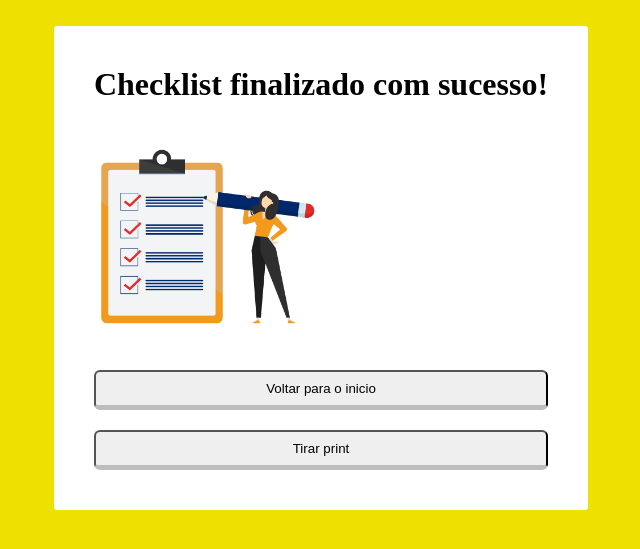
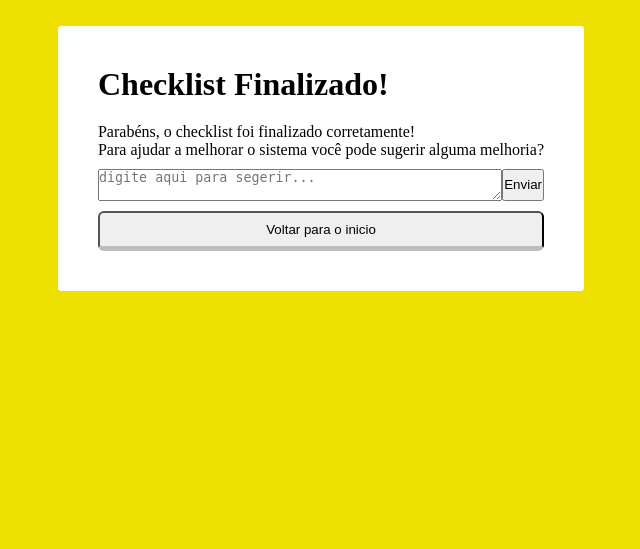
Before and after one commit to danieldevpy/Checklist-Diario-Samu, a Django app: template categorias/templates/finalizado.html in a window 1280 px wide. Shown: the part 120-669 px from the top of the page, without its empty margins (319-959 px from the left). Run offline with Django 4.2, Linux system fonts and the light colour scheme; the template is opened without the code that fills it, so the values that code supplies are empty.

Commit message:
update template finalização

```diff
--- a/categorias/templates/finalizado.html
+++ b/categorias/templates/finalizado.html
@@ -35,12 +35,48 @@ CheckList Finalizado
 
 {% block conteudo%}
 <div class="container">
-    <did class="headerbottom">
-    <h1>Checklist finalizado com sucesso!</h1>
+    <div class="headerbottom">
+
+    <h1>Checklist Finalizado!</h1>
     <label>{{ dataatual }}</label>
-    <img style="width: 50%;" src="{% static 'img/check.png' %}">
-    <a href="{% url 'index' %}"> <button class="btn">Voltar para o inicio</button></a>
-    <button class="btn" onclick="print();">Tirar print </button>
+    <label id="textarea"></label>
+    <div id="sugestao" style="display: none;">
+        <div style="display: flex;">
+            <textarea style="width: 100%;min-height: 30px;" placeholder="digite aqui para segerir..."></textarea>
+            <button>Enviar</button>
+        </div>
+        <div>
+            <a href="{% url 'index' %}"> <button class="btn">Voltar para o inicio</button></a>
+        </div>
+
+    </div>
+
     </div>
 </div>
+<script>
+    window.onload = function() {
+    let text = "Parabéns, o checklist foi finalizado corretamente!\n\ Para ajudar a melhorar o sistema você pode sugerir alguma melhoria?";
+    let _textarea = document.getElementById("textarea");
+
+    const resolveAwait = ()=> {
+        return new Promise(resolve => {
+            setTimeout(() => {
+            resolve('resolved');
+            }, 25);
+        });
+}
+    const sleepf = async()=>{
+        let newT = "";
+        for(let x=0; x < text.length; x++){
+            newT = newT + text[x]
+            _textarea.innerText = newT;
+            const result = await resolveAwait();
+        }
+        document.getElementById("sugestao").style.display = "block";
+    }
+    sleepf();
+
+
+    }
+  </script>
 {%endblock%}
--- a/categorias/views.py
+++ b/categorias/views.py
@@ -86,6 +86,9 @@ def finalizar(request):
             'dataatual': datetime.now().strftime('%d/%m/%Y as '  "%H:%M:%S")
             }
             return render(request, 'finalizado.html', context)
+        else:
+            return redirect('/')
+
     else:
         return redirect('/')
 
```
